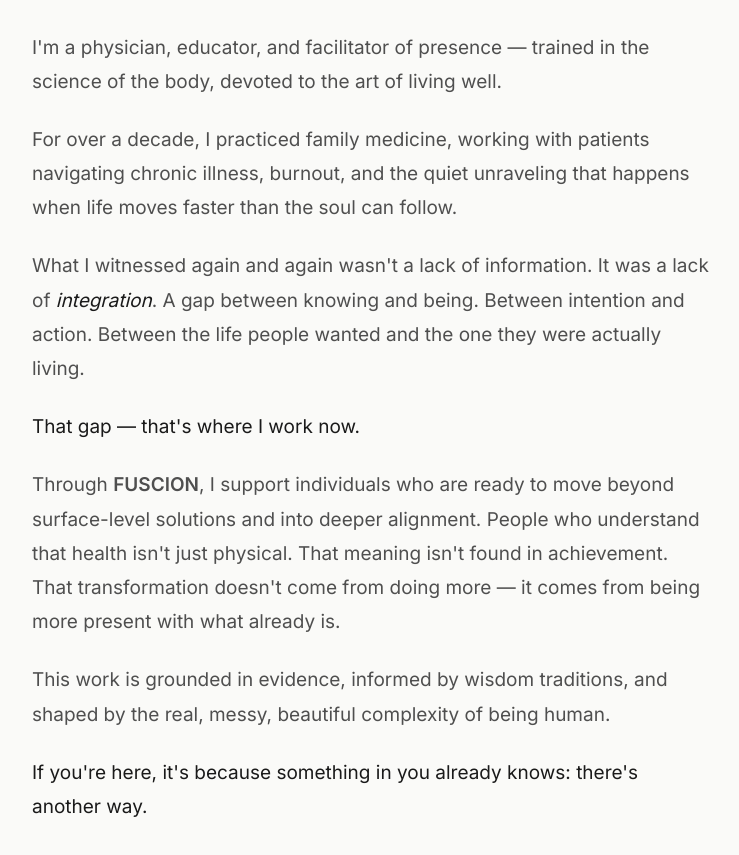
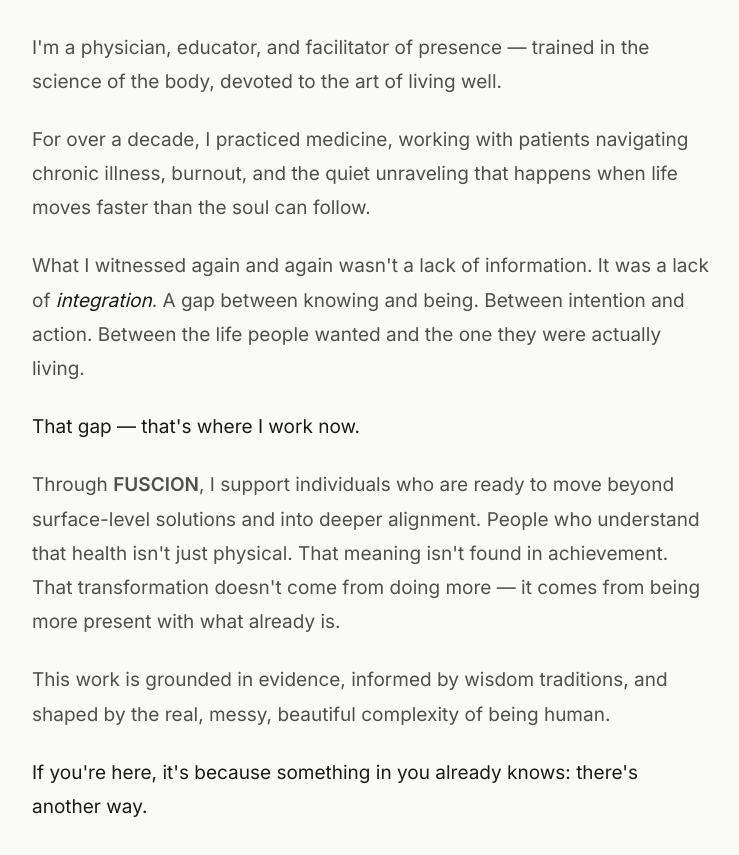
Before and after one commit to willg02/fuscion_v3_final, a React (Vite) app: page / in a window 1280 px wide. Shown: the part 1600-2455 px from the top of the page, without its empty margins (268-1007 px from the left). Built offline with nearby package versions, Linux system fonts and the light colour scheme.

Commit message:
Fix article URLs and update About section text

```diff
--- a/src/components/About.jsx
+++ b/src/components/About.jsx
@@ -36,7 +36,7 @@ const About = () => {
             </p>
 
             <p className="text-[19px] leading-[1.8]">
-              For over a decade, I practiced family medicine, working with patients navigating chronic illness,
+              For over a decade, I practiced medicine, working with patients navigating chronic illness,
               burnout, and the quiet unraveling that happens when life moves faster than the soul can follow.
             </p>
 
--- a/src/components/Writings.jsx
+++ b/src/components/Writings.jsx
@@ -25,13 +25,13 @@ const Writings = () => {
     {
       title: "Movement is Life!",
       source: "Seniors Engage",
-      url: "https://seniorsengage.com",
+      url: "https://www.seniorsengage.com/news_development/movement-is-life/",
       description: "Exploring the vital connection between physical movement and living a full, vibrant life."
     },
     {
       title: "Movement is Our Nature",
       source: "All About Seniors",
-      url: "https://allaboutseniors.org",
+      url: "https://www.allaboutseniors.org/movement-is-our-nature",
       description: "Understanding how movement is fundamental to our human experience and well-being."
     }
   ];
```
